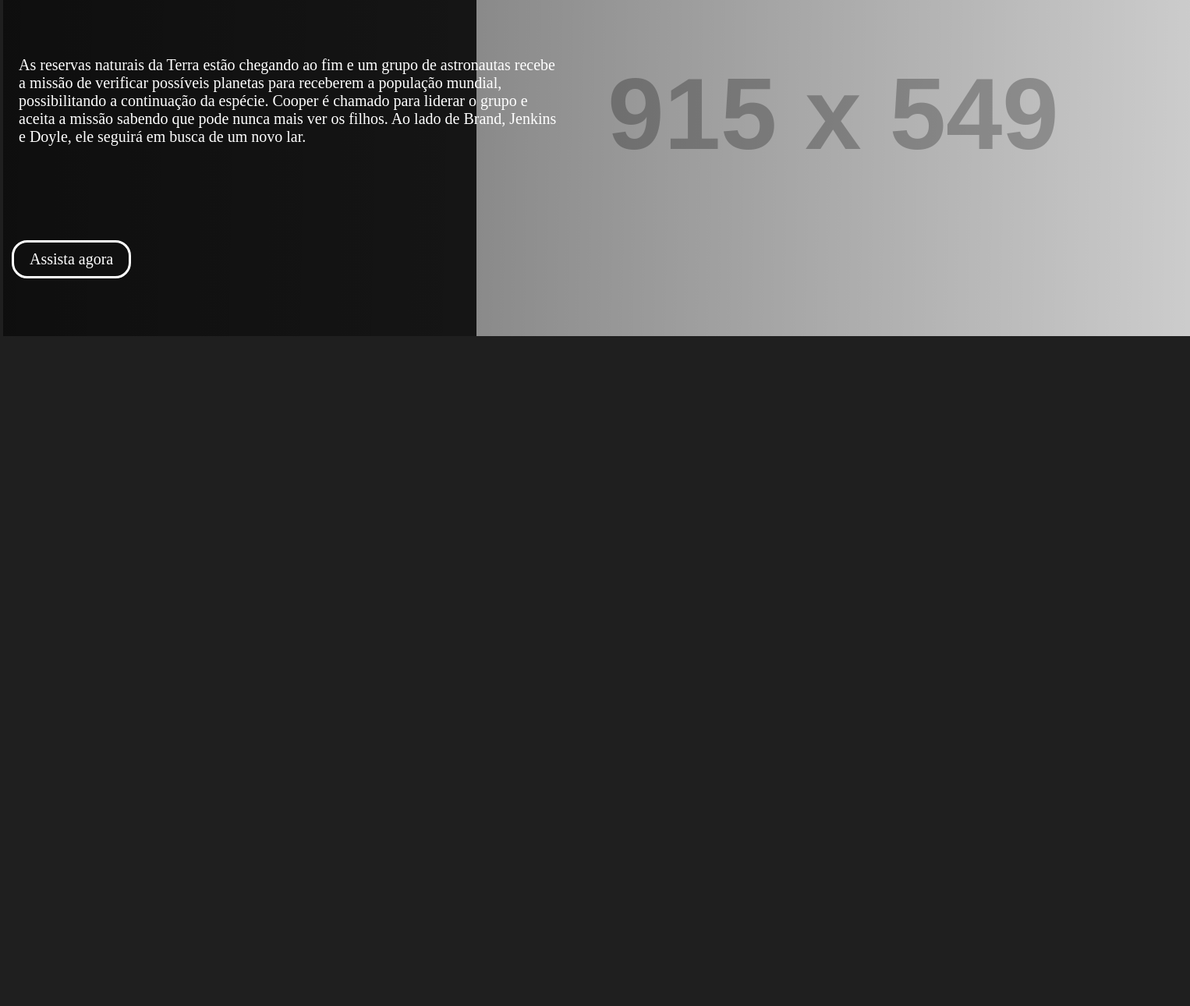
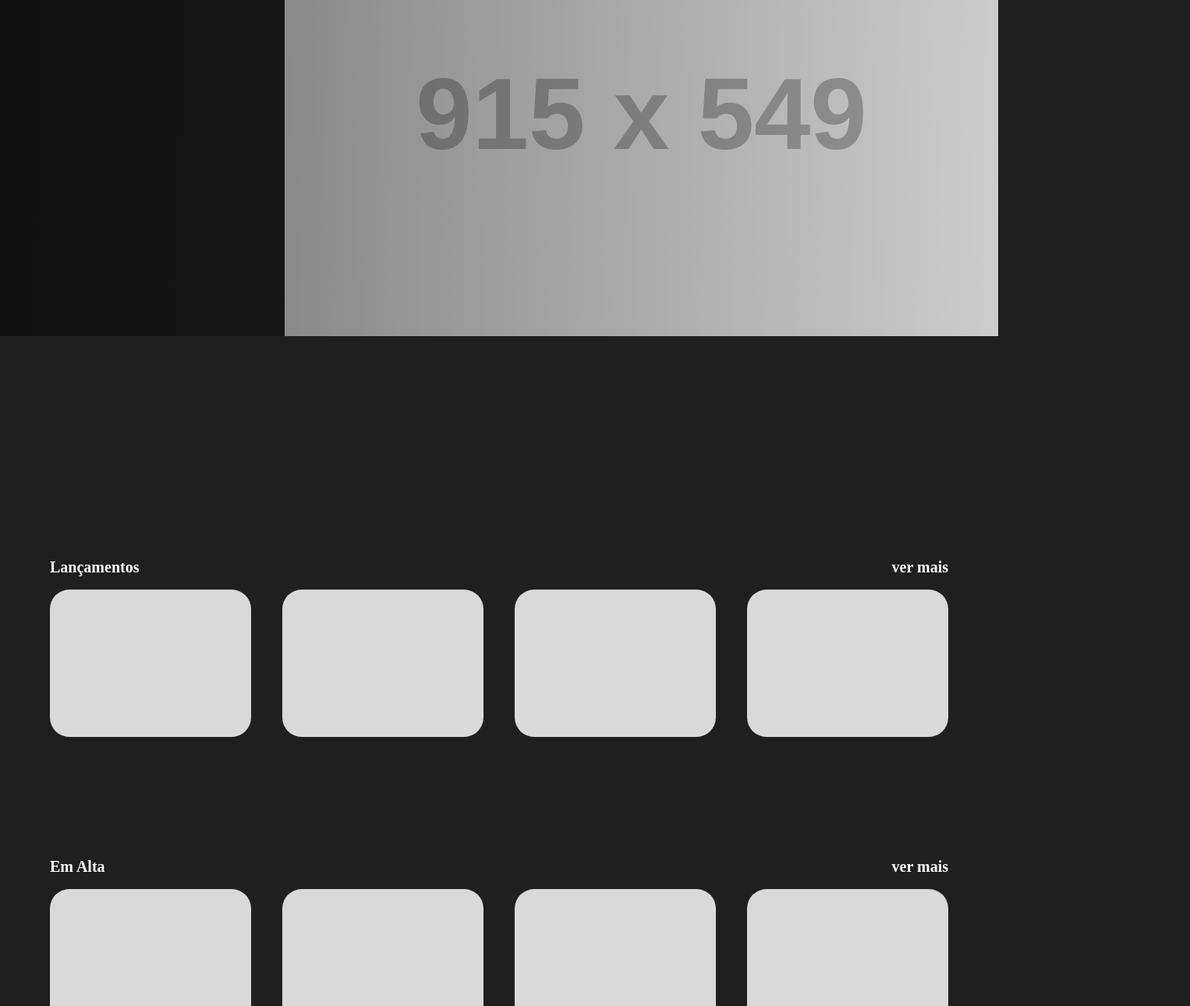
Before and after one commit to Projeto-Final-Ls-e-Git/WebApp-Filmes, a plain HTML site: page Pagina-inc.html in a window 1280 px wide. Shown: the part 118-1408 px from the top of the page at 78% size, 1526 px wide, since content can reach past the window. Before the commit the page ends 800 px from the top, so only its background shows below. Drawn offline with Linux system fonts and the light colour scheme; placeholder pictures from the web are drawn by us.

Commit message:
corrigindo a branch

```diff
--- a/Pagina-inc.css
+++ b/Pagina-inc.css
@@ -4,7 +4,7 @@ body{
     padding: 0;
 }
 
-.BarraDeInteracao {
+#BarraDeInteracao {
      display: flex;
      position: fixed;
      width: 100%; height: 50px;
@@ -50,35 +50,35 @@ body{
     color: black;
 }
 
-.DivBanner {
+#DivBanner {
     display: flex;
     justify-content: flex-end;
     position: relative;
-    width: 1526px; height: 549px;
+    width: 100%; height: 549px;
     position: relative;
     /*background-color: rgb(214, 216, 217);*/
     margin: 0;
     padding: 0;
 }
 
-.Banner-img {
+#Banner-img {
      width: 915px; height: 549px;
      object-fit: cover;
 }
 
-.CampoDescricao{
+#CampoDescricao{
     width: 1522px; height: 549px;
     position: absolute;
     background: linear-gradient(91deg, rgba(0, 0, 0, 0.54) 0%, rgba(128.78, 121.80, 121.80, 0) 100%);
 }
 
-.titulo-sinopse{
+#titulo-sinopse{
     width: calc(100% - 845px); height: 549px;
     position: absolute;
     padding: 20px;
 }
 
-.titulo {
+#titulo {
     position: absolute;
     top: 45px;
     color: white;
@@ -88,7 +88,7 @@ body{
     word-wrap: break-word;
 }
 
-.sinopse {
+#sinopse {
     position: absolute;
     top: 190px;
     color: white;
@@ -99,7 +99,7 @@ body{
 }
 
 /* Estilos para o contêiner do botão */
-.Botao-assistir {
+#Botao-assistir {
     position: absolute;
     left: 11px;
     top: 426px;
@@ -109,7 +109,7 @@ body{
 }
 
 /* Estilos para o botão "Assista agora" */
-.AssistaAgr {
+#AssistaAgr {
     padding: 10px 20px;
     background-color: transparent; /* Fundo transparente */
     color: white;
@@ -123,7 +123,58 @@ body{
 }
 
 /* Efeito hover no botão */
-.AssistaAgr:hover {
+#AssistaAgr:hover {
     background-color: white;
     color: black;
 }
+
+.DivCarrosseis {
+    width: 100%;  /* Ajusta a largura total */
+    height: auto;  /* Altura ajustável conforme necessário */
+    display: flex;
+    flex-direction: column;
+    justify-content: space-between;
+    align-items: center;
+    margin-top: 270px;
+  }
+
+  .Fileira {
+    display: flex;  /* Organiza os itens em linha */
+    align-items: center;
+    justify-content: space-between;
+    gap: 40px;
+    margin-bottom: 140px;  /* Espaçamento entre as fileiras */
+    width: 90%;  /* Ajusta a largura da fileira */
+    position: relative;
+    margin-top: 15px;
+    padding-top: 40px;
+  }
+
+  .Quadro {
+    gap: 10px;
+    width: 700px;
+    height: 189.07px;
+    background: #D9D9D9;
+    border-radius: 25px;
+    position: relative;
+  }
+
+  .Categoria {
+    position: absolute;
+    top: 0px;
+    left: 0px;
+    font-size: 20px;
+    font-weight: bold;
+    color: #ffffff;
+    margin-bottom: 20px;
+  }
+
+.Vermais {
+    position: absolute;
+    top: 0px;
+    right: 0px;
+    font-size: 20px;
+    font-weight: bold;
+    color: #ffffff;
+    margin-bottom: 20px;
+}
--- a/Pagina-inc.html
+++ b/Pagina-inc.html
@@ -7,25 +7,58 @@
     <link rel="stylesheet" href="Pagina-inc.css">
 </head>
 <body>
-    <div class="DivBanner">
-        <div class="BarraDeInteracao">
+    <div id="DivBanner">
+        <div id="BarraDeInteracao">
             <form action="#" method="get">
                 <input type="text" placeholder="Pesquisar..." name="search" class="barra-busca">
                 <button type="submit" class="botao-busca">Buscar</button>
             </form>
         </div>
-        <div class="CampoDescricao">
-            <div class="titulo-sinopse">
-                <span class="titulo">Interestelar</span>
-                <span class="sinopse">As reservas naturais da Terra estão chegando ao fim e um grupo de astronautas recebe a missão de verificar possíveis planetas para receberem a população mundial, possibilitando a continuação da espécie. Cooper é chamado para liderar o grupo e aceita a missão sabendo que pode nunca mais ver os filhos. Ao lado de Brand, Jenkins e Doyle, ele seguirá em busca de um novo lar.</span>
+        <div id="CampoDescricao">
+            <div id="titulo-sinopse">
+                <span id="titulo">Interestelar</span>
+                <span id="sinopse"></span>
             </div>
 
-            <div class="Botao-assistir">
-                <button class="AssistaAgr">Assista agora</button>
+            <div id="Botao-assistir">
+                <button id="AssistaAgr">Conheça agora</button>
             </div>
         </div>
-        <img class="Banner" src="https://via.placeholder.com/915x549"/>
+        <img id="Banner" src="https://via.placeholder.com/915x549"/>
     </div>
+
+    <div class="DivCarrosseis">
+        <!-- Fileira 1 -->
+        <div class="Fileira">
+          <span class="Categoria">Lançamentos</span>
+          <span class="Vermais"><a href="colarLinkaqui"></a>ver mais</span>
+          <div class="Quadro"></div>
+          <div class="Quadro"></div>
+          <div class="Quadro"></div>
+          <div class="Quadro"></div>
+        </div>
+
+        <!-- Fileira 2 -->
+        <div class="Fileira">
+          <span class="Categoria">Em Alta</span>
+          <span class="Vermais"><a href="colarLinkaqui"></a>ver mais</span>
+          <div class="Quadro"></div>
+          <div class="Quadro"></div>
+          <div class="Quadro"></div>
+          <div class="Quadro"></div>
+        </div>
+
+        <!-- Fileira 3 -->
+        <div class="Fileira">
+          <span class="Categoria">Aclamados pela crítica</span>
+          <span class="Vermais"><a href="colarLinkaqui"></a>ver mais</span>
+          <div class="Quadro"></div>
+          <div class="Quadro"></div>
+          <div class="Quadro"></div>
+          <div class="Quadro"></div>
+        </div>
+      </div>
+
 
 
 </body>
```
Also changed, not shown: api.js (added, +19 -0 lines).
